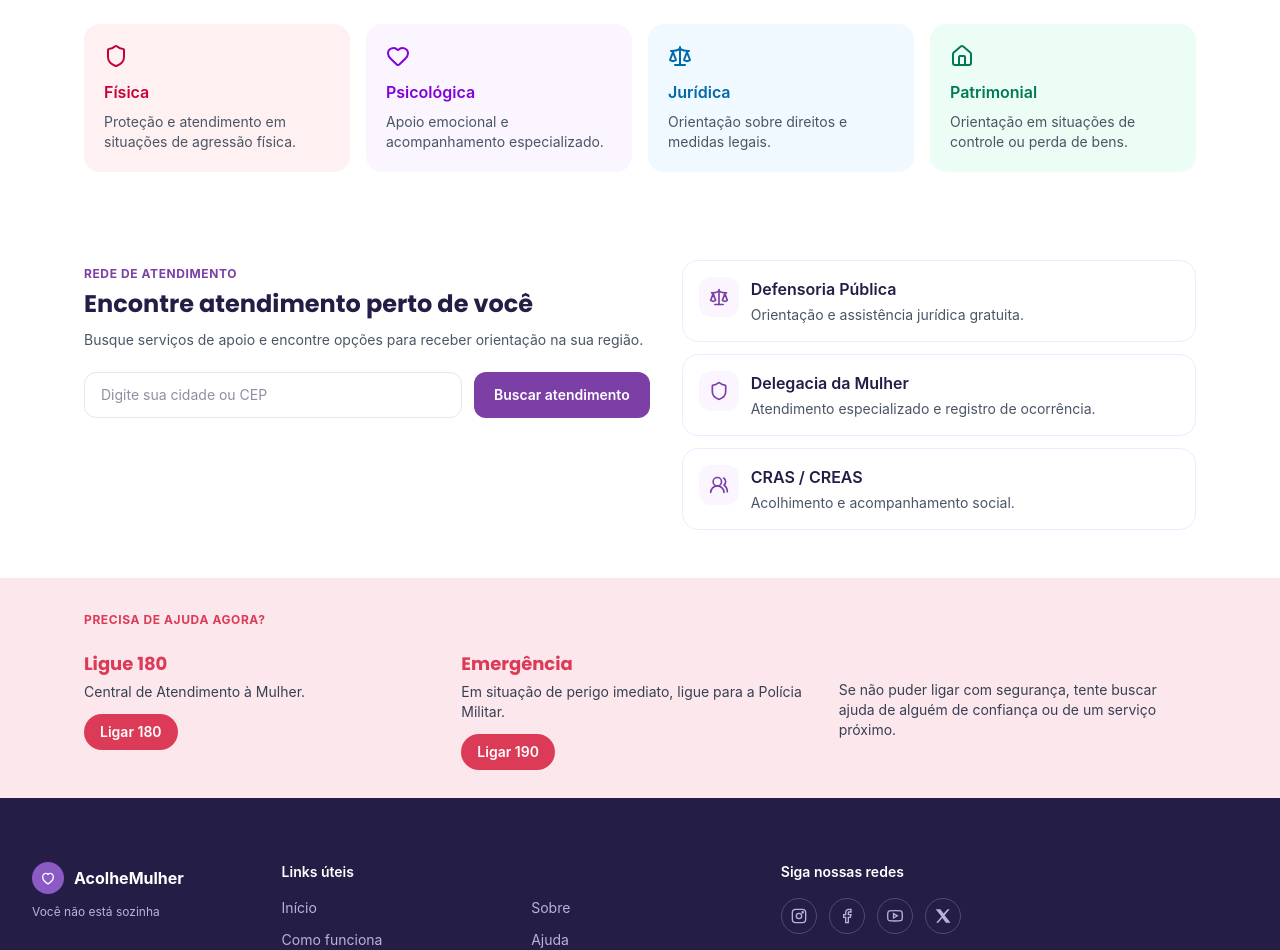
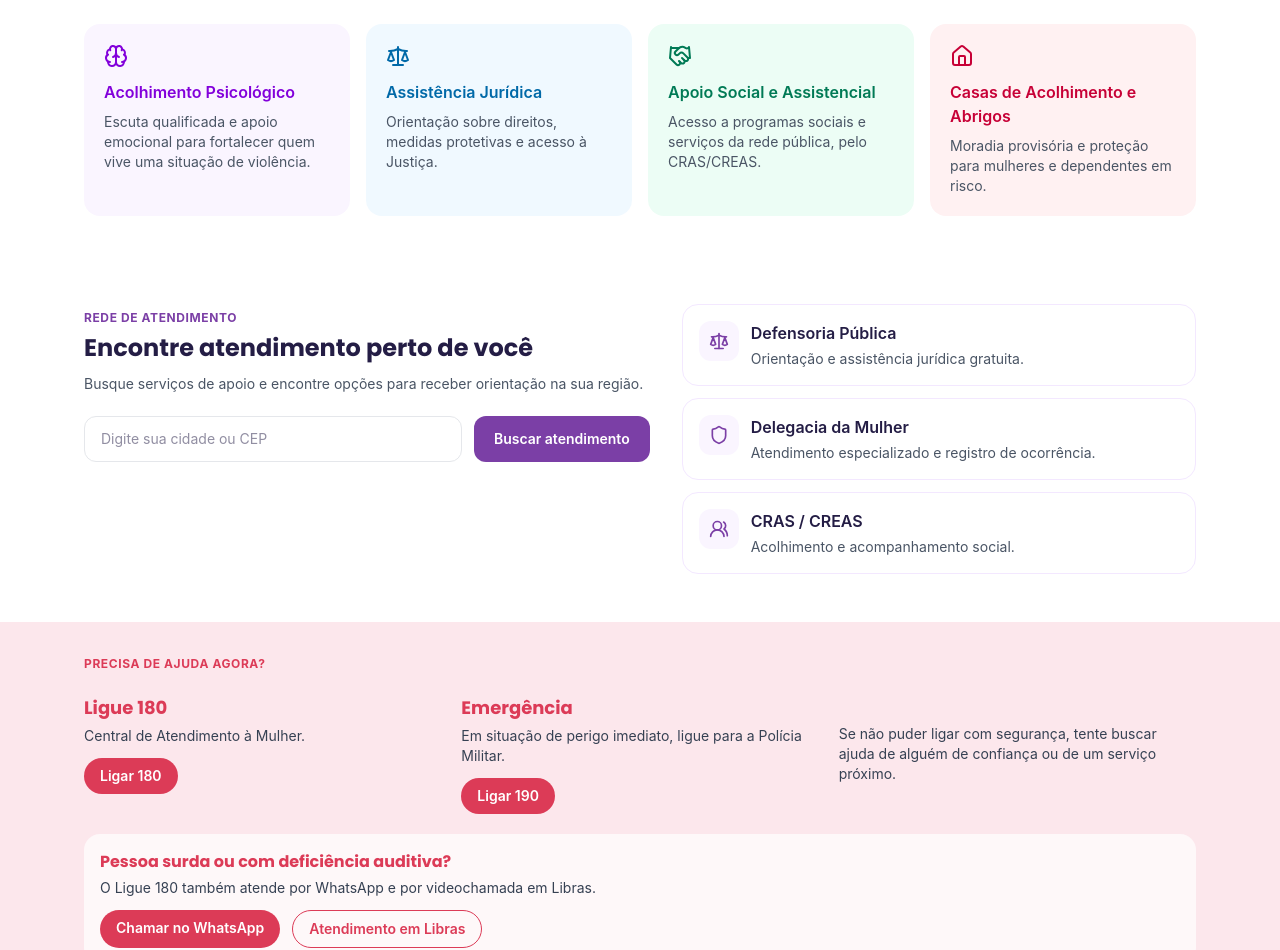
Before and after one commit to lovelyaxis/acolheMulher, a React app in the folder frontend/: page / in a window 1280 px wide. Shown: the part 1063-2013 px from the top of the page. Built offline with nearby package versions, Linux system fonts and the light colour scheme; no server answers; the HTML template or start-up script is replaced by a standard one.

Commit message:
feat: acessibilidade em Libras (VLibras) e alinhamento dos tipos de acolhimento na Home

```diff
--- a/frontend/src/App.jsx
+++ b/frontend/src/App.jsx
@@ -28,6 +28,7 @@ import MeuPerfil from "./pages/MeuPerfil";
 
 import { AuthProvider } from "./auth/AuthContext";
 import ProtectedRoute from "./auth/ProtectedRoute";
+import VLibras from "./components/VLibras";
 
 export default function App() {
   return (
@@ -176,6 +177,7 @@ export default function App() {
         {/* ================= ROTA CORINGA (SEMPRE POR ÚLTIMO) ================= */}
         <Route path="*" element={<Navigate to="/login" replace />} />
       </Routes>
+      <VLibras />
     </AuthProvider>
   );
 }
--- /dev/null
+++ b/frontend/src/components/VLibras.jsx
@@ -0,0 +1,25 @@
+import { useEffect } from "react";
+
+export default function VLibras() {
+  useEffect(() => {
+    if (document.querySelector("script[data-vlibras]")) return;
+
+    const script = document.createElement("script");
+    script.src = "https://vlibras.gov.br/app/vlibras-plugin.js";
+    script.async = true;
+    script.dataset.vlibras = "true";
+    script.onload = () => {
+      new window.VLibras.Widget("https://vlibras.gov.br/app");
+    };
+    document.body.appendChild(script);
+  }, []);
+
+  return (
+    <div vw="true" className="enabled">
+      <div vw-access-button="true" className="active"></div>
+      <div vw-plugin-wrapper="true">
+        <div className="vw-plugin-top-wrapper"></div>
+      </div>
+    </div>
+  );
+}
--- a/frontend/src/pages/Home.jsx
+++ b/frontend/src/pages/Home.jsx
@@ -25,32 +25,32 @@ const etapas = [
   },
 ];
 
-import { Shield, Heart, Scale, House } from "lucide-react";
+import { Shield, Scale, House, Brain, Handshake } from "lucide-react";
 
 const acolhimentos = [
   {
-    icone: Shield,
-    titulo: "Física",
-    texto: "Proteção e atendimento em situações de agressão física.",
-    cor: "bg-rose-50 text-rose-700",
-  },
-  {
-    icone: Heart,
-    titulo: "Psicológica",
-    texto: "Apoio emocional e acompanhamento especializado.",
+    icone: Brain,
+    titulo: "Acolhimento Psicológico",
+    texto: "Escuta qualificada e apoio emocional para fortalecer quem vive uma situação de violência.",
     cor: "bg-purple-50 text-purple-700",
   },
   {
     icone: Scale,
-    titulo: "Jurídica",
-    texto: "Orientação sobre direitos e medidas legais.",
+    titulo: "Assistência Jurídica",
+    texto: "Orientação sobre direitos, medidas protetivas e acesso à Justiça.",
     cor: "bg-sky-50 text-sky-700",
   },
   {
+    icone: Handshake,
+    titulo: "Apoio Social e Assistencial",
+    texto: "Acesso a programas sociais e serviços da rede pública, pelo CRAS/CREAS.",
+    cor: "bg-emerald-50 text-emerald-700",
+  },
+  {
     icone: House,
-    titulo: "Patrimonial",
-    texto: "Orientação em situações de controle ou perda de bens.",
-    cor: "bg-emerald-50 text-emerald-700",
+    titulo: "Casas de Acolhimento e Abrigos",
+    texto: "Moradia provisória e proteção para mulheres e dependentes em risco.",
+    cor: "bg-rose-50 text-rose-700",
   },
 ];
 
@@ -314,6 +314,33 @@ export default function Home() {
             Se não puder ligar com segurança, tente buscar ajuda de alguém de
             confiança ou de um serviço próximo.
           </p>
+
+          <div className="md:col-span-3 rounded-2xl bg-white/70 p-4">
+            <h3 className="font-[Poppins] text-base font-bold text-danger">
+              Pessoa surda ou com deficiência auditiva?
+            </h3>
+            <p className="mt-1 text-sm text-gray-700">
+              O Ligue 180 também atende por WhatsApp e por videochamada em Libras.
+            </p>
+            <div className="mt-3 flex flex-wrap gap-3">
+              <a
+                href="https://wa.me/5561996100180"
+                target="_blank"
+                rel="noopener noreferrer"
+                className="inline-block rounded-full bg-danger px-4 py-2 text-sm font-semibold text-white"
+              >
+                Chamar no WhatsApp
+              </a>
+              <a
+                href="https://www.gov.br/mulheres/pt-br/ligue180/libras"
+                target="_blank"
+                rel="noopener noreferrer"
+                className="inline-block rounded-full border border-danger px-4 py-2 text-sm font-semibold text-danger"
+              >
+                Atendimento em Libras
+              </a>
+            </div>
+          </div>
         </div>
       </section>
     </main>
```
